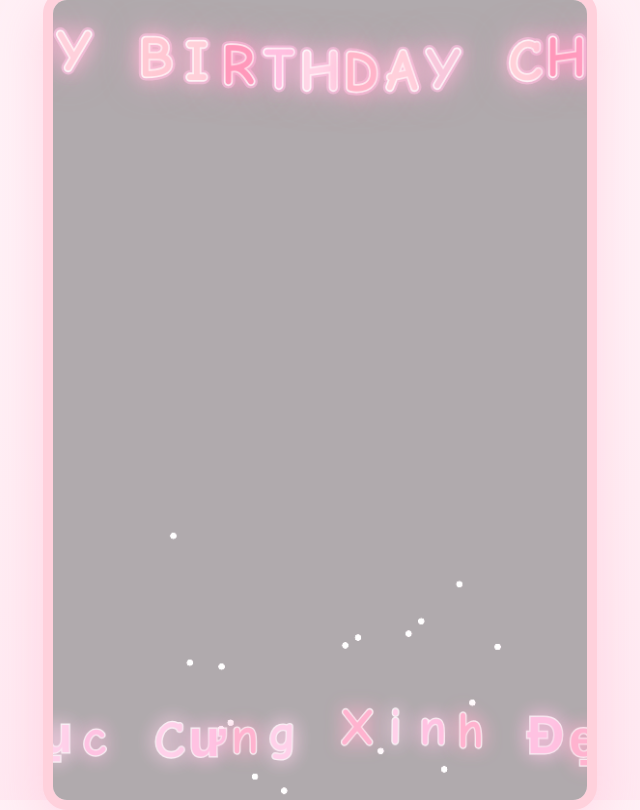
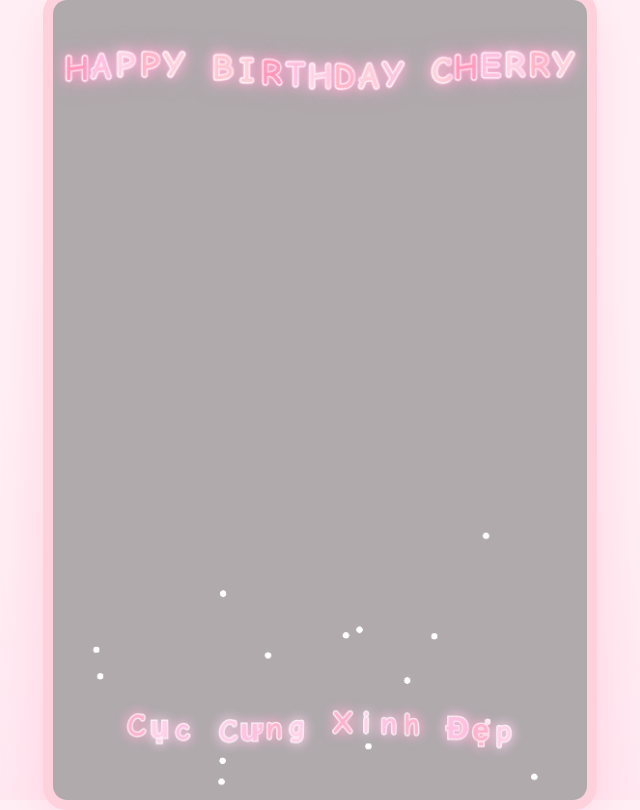
Before and after one commit to superpowervn/happybirthdayCherry, a plain HTML site: page index.html in a window 1280 px wide. Shown: the whole page, without its empty margins (320-960 px from the left). Drawn offline with Linux system fonts and the light colour scheme; animation ran at ten frames a second.

Commit message:
Update index.html

```diff
--- a/index.html
+++ b/index.html
@@ -3,7 +3,7 @@
 <head>
 <meta charset="utf-8" />
 <meta name="viewport" content="width=device-width, initial-scale=1" />
-<title>Happy Birthday Cherry • Tall Fireworks</title>
+<title>Happy Birthday Cherry • Width-Scaled Text + Drag Fireworks</title>
 <style>
   :root { --pink2:#ffd1dc; --bg1:#fff6fa; --bg2:#ffeef4; --bg3:#ffe4ef; }
   html, body { height: 100%; margin:0; padding:0; }
@@ -18,6 +18,7 @@
     border-radius: 24px;
     box-shadow: 0 18px 50px rgba(255, 140, 180, 0.25), inset 0 0 0 8px rgba(255, 221, 234, .45);
     overflow: hidden; position: relative;
+    touch-action: none; /* allow smooth drawing on mobile */
   }
   canvas { width: 100%; height: 100%; display:block; }
 </style>
@@ -27,7 +28,7 @@
 <audio id="bgm" preload="auto" loop></audio>
 <script>
 (function(){
-  const DENSITY_MULT = 1.75; // same mid density, but taller coverage
+  const DENSITY_MULT = 1.7; // balanced density
   const canvas = document.getElementById('stage');
   const ctx = canvas.getContext('2d');
   const frame = document.querySelector('.frame');
@@ -68,10 +69,10 @@
   }
   function explode(x,y,c){
     const mult = DENSITY_MULT;
-    const n=Math.floor(rand(40,60)*mult);
+    const n=Math.floor(rand(36,54)*mult);
     for(let i=0;i<n;i++){
-      const a=Math.random()*Math.PI*2, s=rand(0.9, 3.5); // bigger particles
-      particles.push({x,y,vx:Math.cos(a)*s,vy:Math.sin(a)*s,life:rand(30,60),size:rand(1.2,2.2),glow:rand(5,9),color:Math.random()<0.22?'#ffffff':c});
+      const a=Math.random()*Math.PI*2, s=rand(0.9, 3.4);
+      particles.push({x,y,vx:Math.cos(a)*s,vy:Math.sin(a)*s,life:rand(28,56),size:rand(1.1,2.0),glow:rand(5,9),color:Math.random()<0.22?'#ffffff':c});
     }
     const ring = Math.max(10, Math.floor(10*mult));
     for(let i=0;i<ring;i++){
@@ -84,8 +85,15 @@
     const rateMult = DENSITY_MULT;
     spawnTimer-=dt;
     if(spawnTimer<=0){
-      spawnFirework(rand(canvas.width*0.08, canvas.width*0.92), rand(canvas.height*0.05, canvas.height*0.85)); // taller coverage
-      if(Math.random()<0.35*rateMult) spawnFirework(rand(canvas.width*0.08, canvas.width*0.92), rand(canvas.height*0.05, canvas.height*0.85));
+      // 35% rockets target very high (5%-20% from top), 65% anywhere else
+      const topBias = Math.random()<0.35;
+      const ty = topBias ? rand(canvas.height*0.05, canvas.height*0.2) : rand(canvas.height*0.2, canvas.height*0.9);
+      spawnFirework(rand(canvas.width*0.08, canvas.width*0.92), ty);
+      if(Math.random()<0.3*rateMult){
+        const topBias2 = Math.random()<0.35;
+        const ty2 = topBias2 ? rand(canvas.height*0.05, canvas.height*0.25) : rand(canvas.height*0.2, canvas.height*0.9);
+        spawnFirework(rand(canvas.width*0.08, canvas.width*0.92), ty2);
+      }
       spawnTimer=rand(450,900)/rateMult;
     }
   }
@@ -106,27 +114,30 @@
     }
   }
 
-  // Larger text for mobile
+  // Text scales by WIDTH (consistent across phones)
   const title = "HAPPY BIRTHDAY CHERRY";
   const bottom = "Cục Cưng Xinh Đẹp";
   let t=0;
   function drawTexts(){
-    const px = Math.max(28, Math.min(72, Math.round(canvas.height/14))); // bigger base
+    // Base font from canvas width; clamp for extremes
+    const base = canvas.width; // in device pixels
+    const px = Math.max(28, Math.min(90, Math.round(base * 0.065))); // ~6.5% of width
     ctx.save();
     ctx.textAlign='center'; ctx.textBaseline='middle';
     ctx.font = `900 ${px}px "Comic Sans MS", sans-serif`;
-    const spacing = px*0.72;
+    const spacing = px*0.7;
     let sx = canvas.width/2 - ((title.length-1)/2)*spacing;
-    const ty = Math.max(px*1.1, canvas.height*0.08);
+    const ty = Math.max(px*1.05, canvas.height*0.09);
     for(let i=0;i<title.length;i++){
       const ch=title[i], phase=t*0.012+i*0.4, yOff=Math.sin(phase)*px*0.18;
       const fill = pastel[i%pastel.length];
+      // Strong glow to separate from background
       ctx.lineWidth = Math.max(5, px*0.14);
       ctx.strokeStyle = 'rgba(255, 200, 230, 0.65)';
       ctx.shadowColor = 'rgba(255, 170, 210, 0.9)';
       ctx.shadowBlur = Math.max(20, px*0.6);
       ctx.strokeText(ch, sx+i*spacing, ty+yOff);
-      ctx.lineWidth = Math.max(2.5, px*0.06);
+      ctx.lineWidth = Math.max(3, px*0.06);
       ctx.strokeStyle = 'rgba(255,255,255,0.95)';
       ctx.shadowBlur = Math.max(10, px*0.3);
       ctx.strokeText(ch, sx+i*spacing, ty+yOff);
@@ -138,11 +149,11 @@
     ctx.font = `800 ${Math.round(px*0.9)}px "Comic Sans MS", sans-serif`;
     const bSpacing=px*0.66;
     sx = canvas.width/2 - ((bottom.length-1)/2)*bSpacing;
-    const by = canvas.height - Math.max(px, canvas.height*0.08);
+    const by = canvas.height - Math.max(px*0.95, canvas.height*0.09);
     for(let i=0;i<bottom.length;i++){
       const ch=bottom[i], phase=t*0.01+i*0.5, yOff=Math.sin(phase)*px*0.12;
       const fill = i%3===0?'#ffb3cf':(i%3===1?'#ffd1ea':'#ffc2e2');
-      ctx.lineWidth=2.8; ctx.strokeStyle='rgba(255,255,255,0.9)';
+      ctx.lineWidth=Math.max(3, px*0.05); ctx.strokeStyle='rgba(255,255,255,0.9)';
       ctx.shadowColor=fill; ctx.shadowBlur=Math.max(12, px*0.35);
       ctx.fillStyle=fill;
       ctx.strokeText(ch, sx+i*bSpacing, by+yOff);
@@ -163,16 +174,33 @@
   }
   requestAnimationFrame(loop);
 
+  // Tap/drag to spawn along the path
+  let drawing=false, lastEmit=0;
+  function spawnAt(clientX, clientY){
+    const r=canvas.getBoundingClientRect(), sx=canvas.width/r.width, sy=canvas.height/r.height;
+    const cx=(clientX-r.left)*sx, cy=(clientY-r.top)*sy;
+    for(let i=0;i<2;i++) spawnFirework(cx+rand(-20,20), cy+rand(-20,20));
+  }
   canvas.addEventListener('pointerdown', (e)=>{
-    const r=canvas.getBoundingClientRect(), sx=canvas.width/r.width, sy=canvas.height/r.height;
-    for(let i=0;i<3;i++) spawnFirework((e.clientX-r.left)*sx+rand(-30,30), (e.clientY-r.top)*sy+rand(-30,30));
+    drawing=true; lastEmit=performance.now(); spawnAt(e.clientX, e.clientY);
   });
+  canvas.addEventListener('pointermove', (e)=>{
+    if(!drawing) return;
+    const now=performance.now();
+    if(now-lastEmit>55){ // ~18 per second while dragging
+      lastEmit=now;
+      spawnAt(e.clientX, e.clientY);
+    }
+  });
+  addEventListener('pointerup', ()=> drawing=false);
+  addEventListener('pointercancel', ()=> drawing=false);
+  addEventListener('pointerleave', ()=> drawing=false);
 
   // Music autoplay/fallback
   const bgm=document.getElementById('bgm');
   (async function initMusic(){
     const tryPlay = async (src) => {
-      try { bgm.src = src; bgm.volume = 0.75; await bgm.play(); return true; } catch(e){ return false; }
+      try { bgm.src = src; bgm.volume = 0.7; await bgm.play(); return true; } catch(e){ return false; }
     };
     let ok = await tryPlay('bgmusic.mp3');
     if(!ok) ok = await tryPlay('bgmusic.wav');
```
